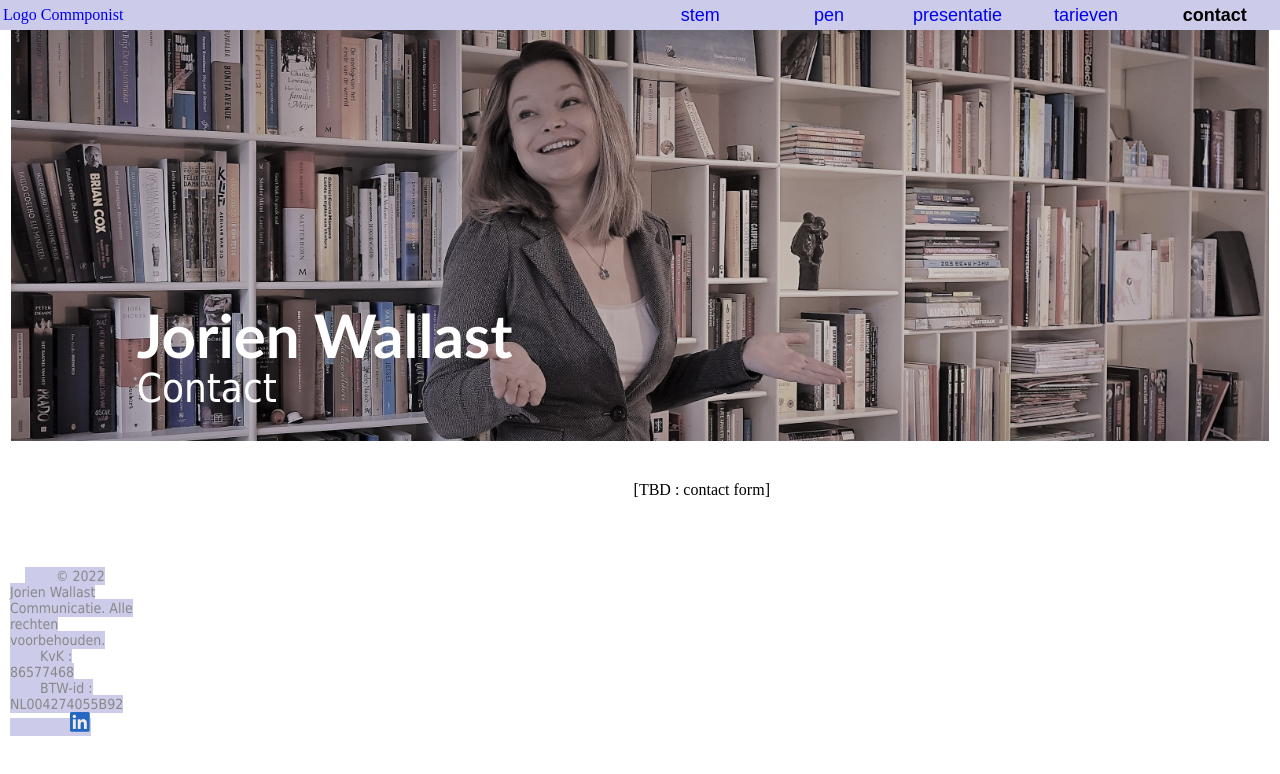
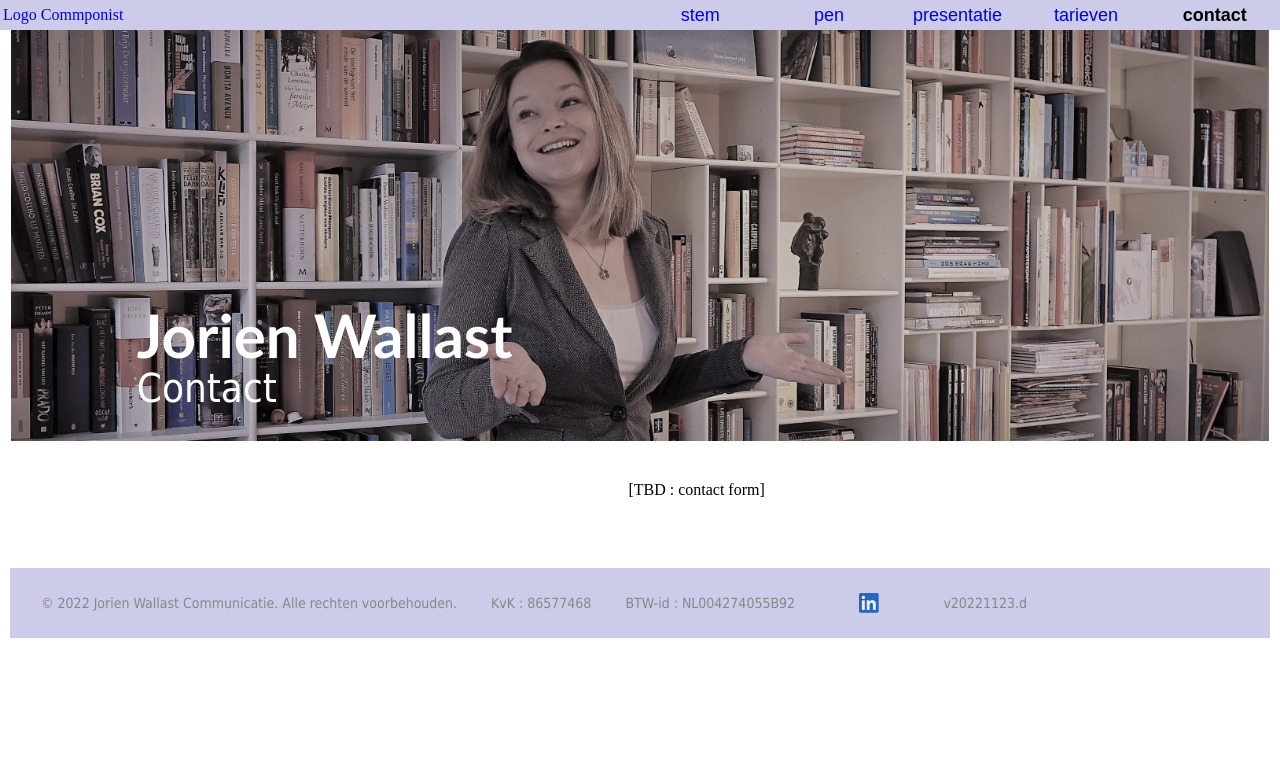
Before and after one commit to neilPintoGitHub/neilPintoGitHub.github.io, a plain HTML site: page jorien/pages/contact.html in a window 1280 px wide. Drawn offline with Linux system fonts and the light colour scheme.

Commit message:
2022-11-23 20:30

```diff
--- a/jorien/pages/contact.html
+++ b/jorien/pages/contact.html
@@ -45,12 +45,13 @@
       <tr>
         <td colspan="4">&nbsp;</td>
       </tr>
-      <tr>
-        <td colspan="4" height="70px" class="jwFooter">
-          <span style="margin-left:30px;">&#169; 2022 Jorien Wallast Communicatie. Alle rechten voorbehouden.</span>
-          <span style="margin-left:30px;">KvK : 86577468</span>
-          <span style="margin-left:30px;">BTW-id : NL004274055B92</span>
-          <span style="margin-left:60px;"><img src="../images/jw000__footer__linkedin.png" alt="in" height="20px"></span>
+      <tr style="background-color:#CCCBE9;">
+        <td colspan="4" height="70px">
+          <div class="jwFooter" style="margin-left:30px;">&#169; 2022 Jorien Wallast Communicatie. Alle rechten voorbehouden.</div>
+          <div class="jwFooter" style="margin-left:30px;">KvK : 86577468</div>
+          <div class="jwFooter" style="margin-left:30px;">BTW-id : NL004274055B92</div>
+          <div class="jwFooter" style="margin-left:60px;"><img src="../images/jw000__footer__linkedin.png" alt="in" height="20px"></div>
+          <div class="jwFooter" style="margin-left:60px;">v20221123.d</div>
         </td>
       </tr>
     </table>
```
Also changed, not shown: jorien/pages/pen.html (+7 -6 lines), jorien/pages/presentatie.html (+7 -6 lines), jorien/pages/stem.html (+7 -6 lines), jorien/pages/tarieven.html (+7 -6 lines).
